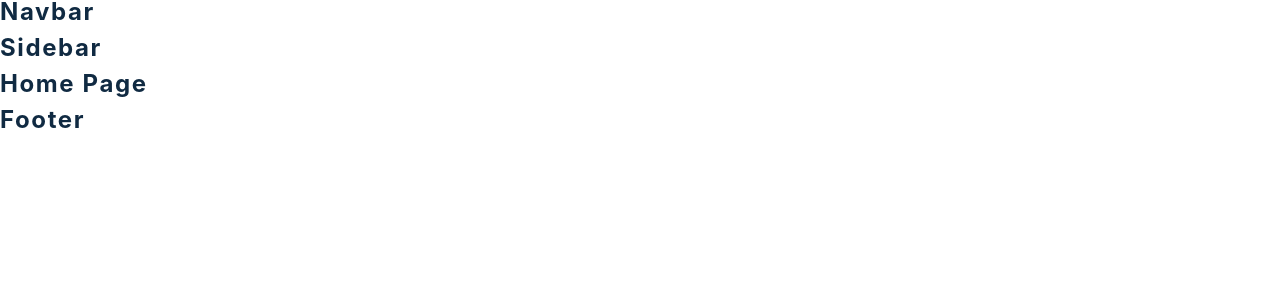
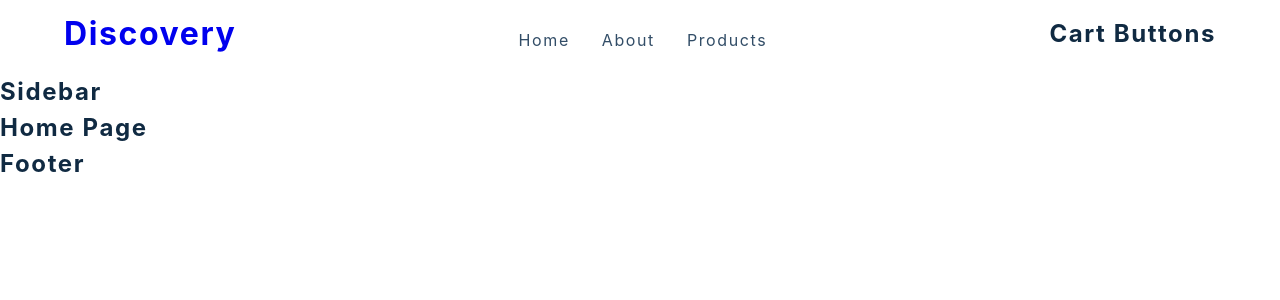
Before and after one commit to sebastianfox81/project-discovery, a React (Create React App) app in the folder client/: page / in a window 1280 px wide. Shown: the top 300 px of the page. Built offline with nearby package versions, Linux system fonts and the light colour scheme.

Commit message:
Navbar basic setup complete

```diff
--- a/client/src/components/Navbar.js
+++ b/client/src/components/Navbar.js
@@ -9,7 +9,31 @@
 import { useUserContext } from '../context/user_context'
 
 const Nav = () => {
-  return <h4>navbar</h4>
+  return (
+    <NavContainer>
+      <div className="nav-center">
+        <div className="nav-header">
+          <Link to="/">
+            <h3>Discovery</h3>
+          </Link>
+          <button type="button" className="nav-toggle">
+            <FaBars />
+          </button>
+        </div>
+          <ul className="nav-links">
+            {links.map((link) => {
+              const { id, url, text } = link
+              return (
+                <li>
+                  <Link to={url}>{text}</Link>
+                </li>
+              )
+            })}
+          </ul>
+          <CartButtons />
+      </div>
+    </NavContainer>
+  )
 }
 
 const NavContainer = styled.nav`
```
